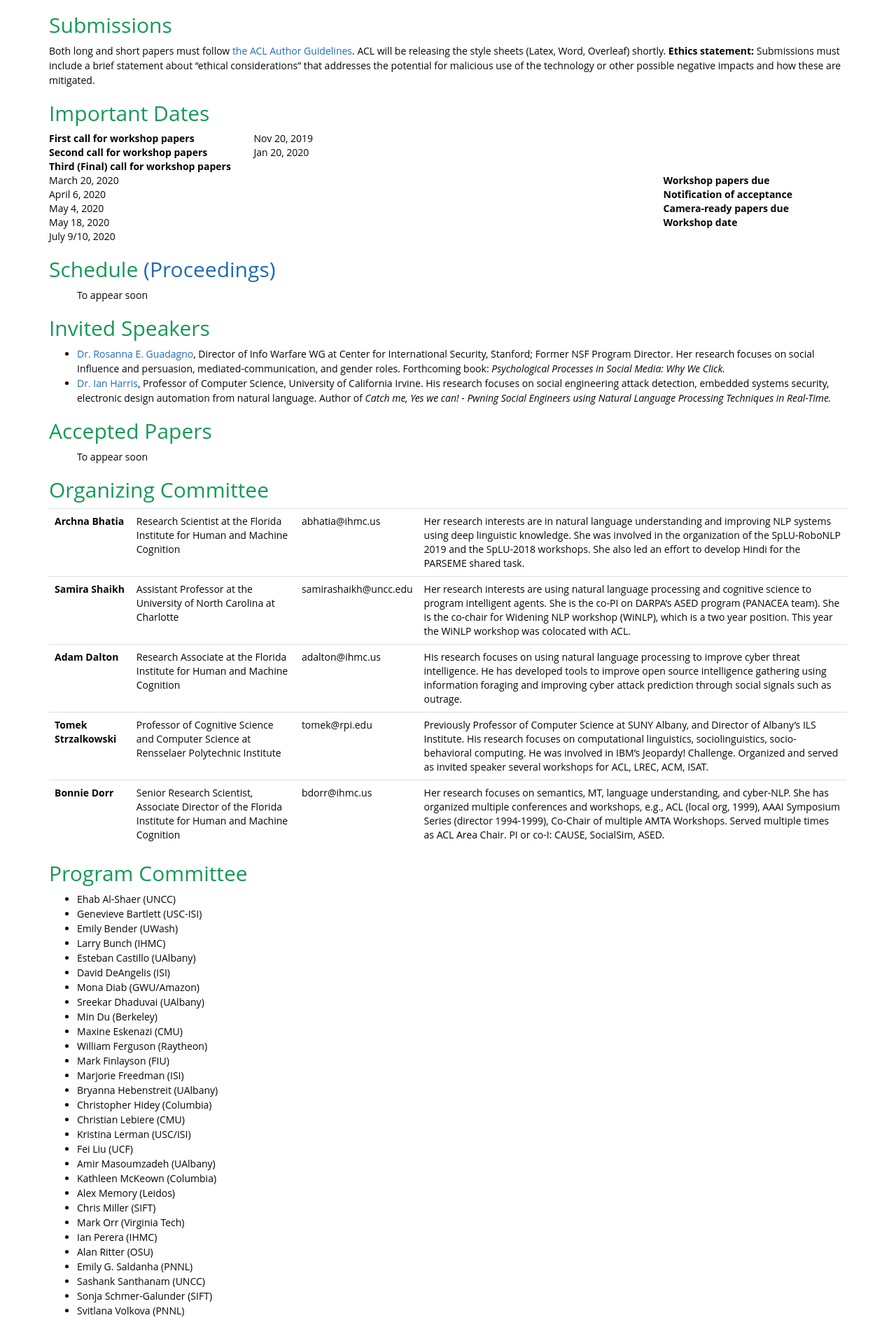
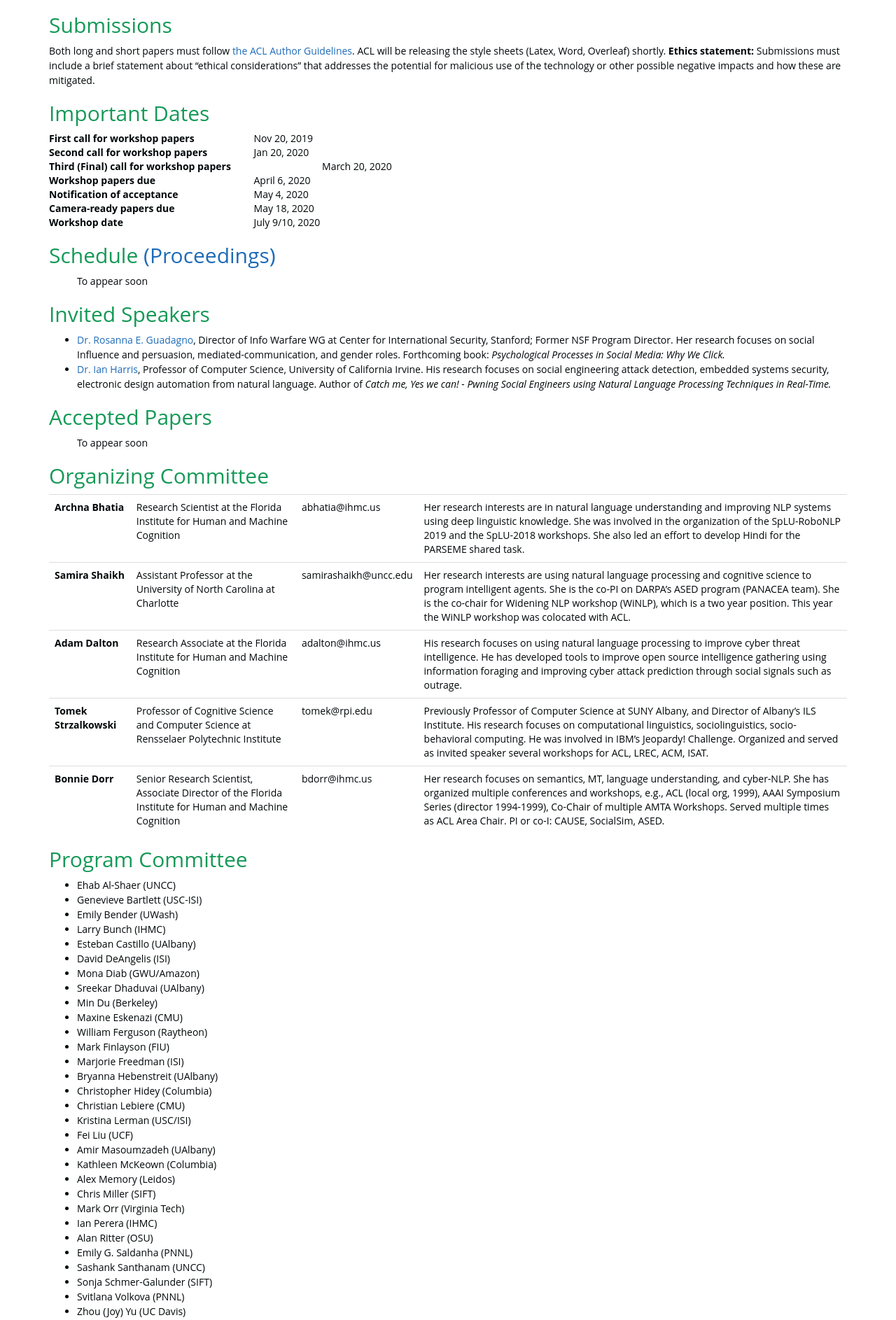
Before and after one commit to social-threats/social-threats.github.io, a Jekyll site: the page built from index.html, in a window 1280 px wide. Shown: the part 1065-2951 px from the top of the page at 70% size. Built offline with Jekyll 4.4.1, drawn with Linux system fonts in a browser that asks for light colours; nearby versions of some CDN libraries.

Commit message:
Update important_dates.html

```diff
--- a/_includes/_STOC_2020/important_dates.html
+++ b/_includes/_STOC_2020/important_dates.html
@@ -7,8 +7,8 @@
     <dd class="col-sm-9">Nov 20, 2019</dd>
     <dt class="col-sm-3">Second call for workshop papers</dt>
     <dd class="col-sm-9">Jan 20, 2020</dd>
-    <dt class="col-sm-5">Third (Final) call for workshop papers</dt>
-    <dd class="col-sm-9">March 20, 2020</dd>
+    <dt class="col-sm-4">Third (Final) call for workshop papers</dt>
+    <dd class="col-sm-8">March 20, 2020</dd>
     <dt class="col-sm-3">Workshop papers due</dt>
     <dd class="col-sm-9">April 6, 2020</dd>
     <dt class="col-sm-3">Notification of acceptance</dt>
```
